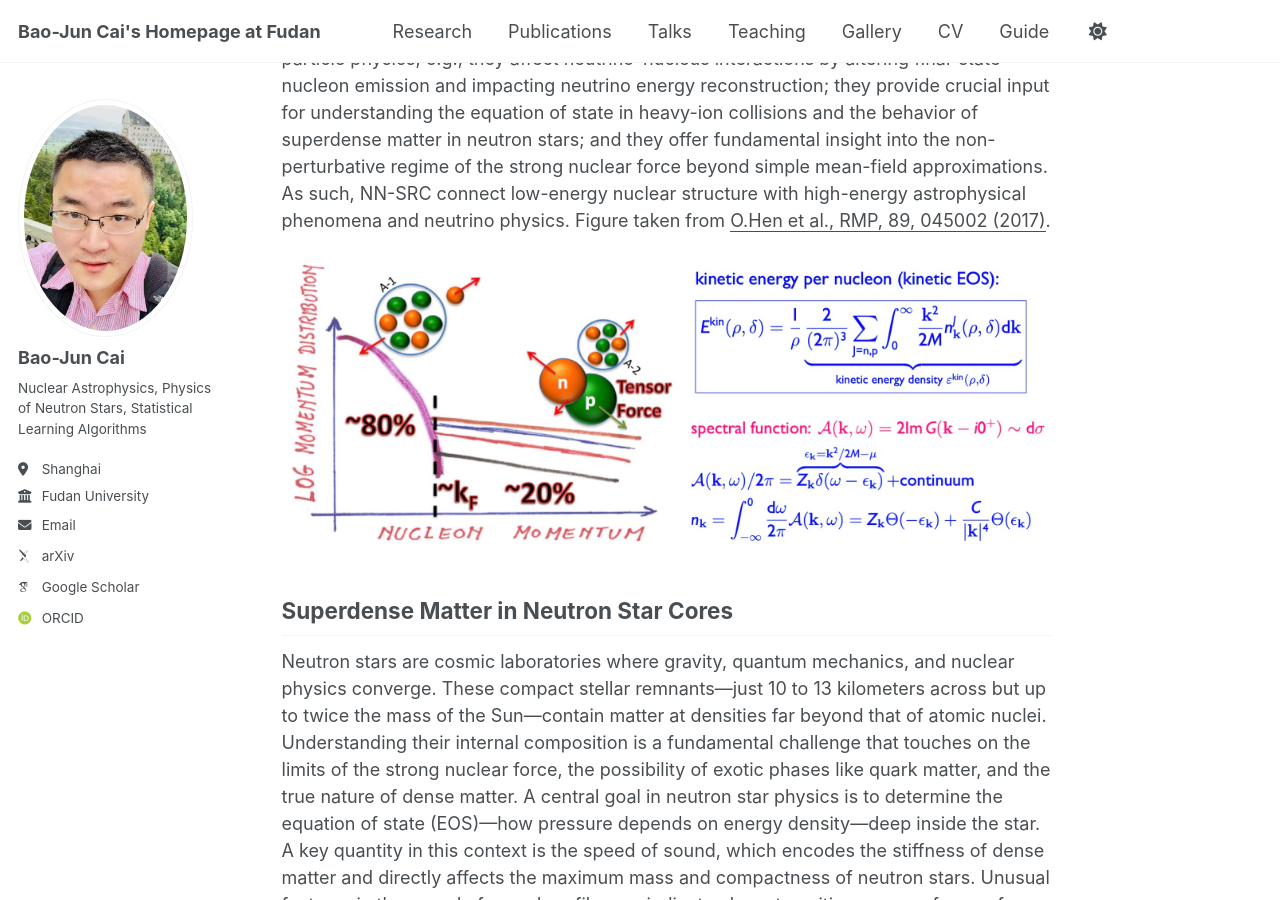
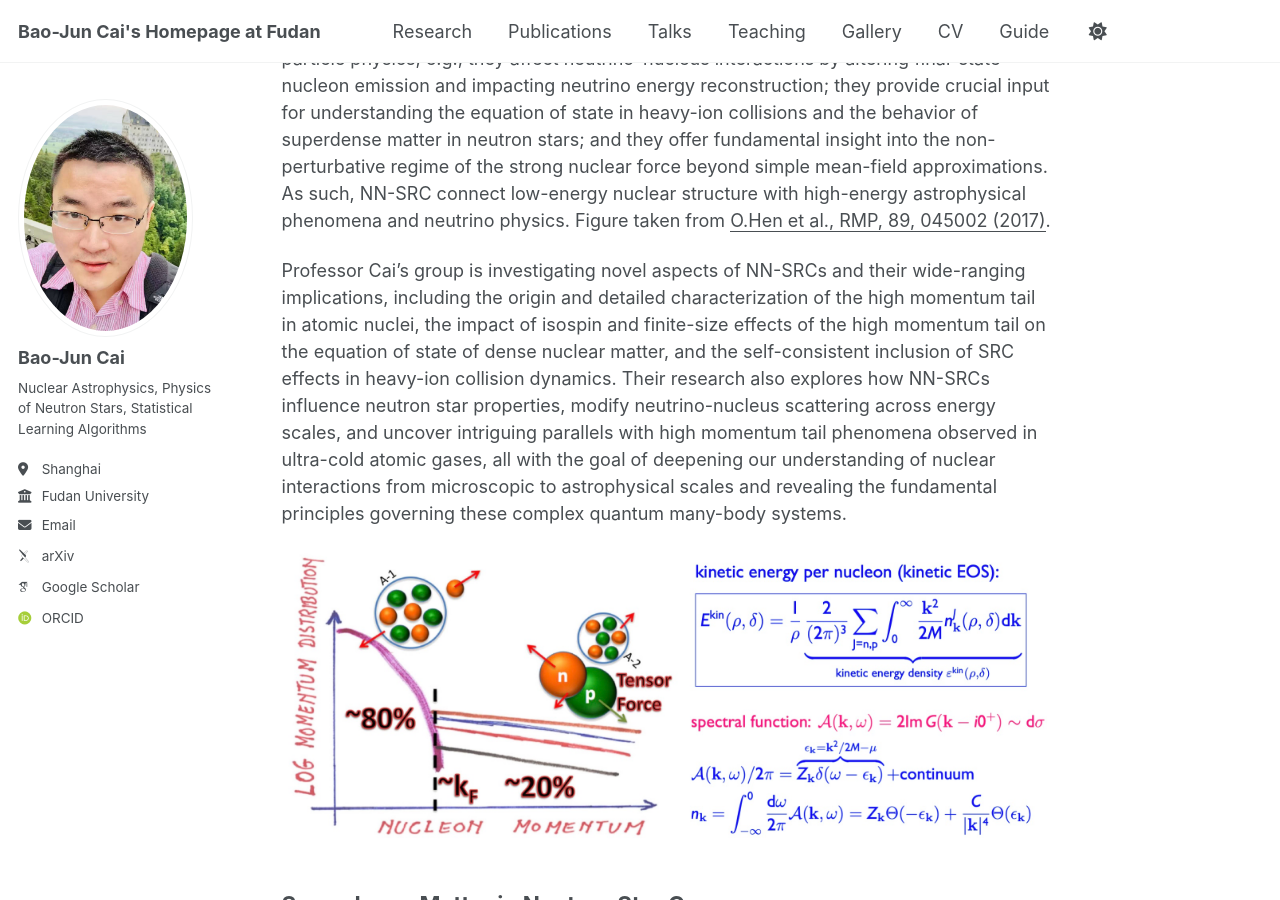
Before and after one commit to bjcai-phys/bjcai-phys.github.io, a Jekyll site: the page built from _pages/research.md, in a window 1280 px wide and 900 px high, scrolled down 381 px. Built offline with Jekyll 4.4.1, drawn with Linux system fonts in a browser that asks for light colours; some web fonts are replaced.

Commit message:
Update research.md

```diff
--- a/_pages/research.md
+++ b/_pages/research.md
@@ -8,6 +8,8 @@ author_profile: true
 ## Nucleon-Nucleon Short Range Correlations
 
 Nucleon-nucleon short range correlations (NN-SRCs) refer to the phenomenon where two nucleons inside a nucleus form tightly correlated pairs due to strong interactions at short distances, leading to high-momentum components in the nuclear wave function. About 20%-25% of nucleons participate in such correlations, with a strong dominance of proton–neutron pairs. NN-SRC generate a characteristic high-momentum tail in the single-nucleon momentum distribution, which significantly deviates from traditional independent-particle models. These correlations play a pivotal role in several areas of nuclear and particle physics, e.g., they affect neutrino–nucleus interactions by altering final-state nucleon emission and impacting neutrino energy reconstruction; they provide crucial input for understanding the equation of state in heavy-ion collisions and the behavior of superdense matter in neutron stars; and they offer fundamental insight into the non-perturbative regime of the strong nuclear force beyond simple mean-field approximations. As such, NN-SRC connect low-energy nuclear structure with high-energy astrophysical phenomena and neutrino physics. Figure taken from <ins>O.Hen et al., RMP, 89, 045002 (2017)</ins>.
+
+Professor Cai’s group is investigating novel aspects of NN-SRCs and their wide-ranging implications, including the origin and detailed characterization of the high momentum tail in atomic nuclei, the impact of isospin and finite-size effects of the high momentum tail on the equation of state of dense nuclear matter, and the self-consistent inclusion of SRC effects in heavy-ion collision dynamics. Their research also explores how NN-SRCs influence neutron star properties, modify neutrino-nucleus scattering across energy scales, and uncover intriguing parallels with high momentum tail phenomena observed in ultra-cold atomic gases, all with the goal of deepening our understanding of nuclear interactions from microscopic to astrophysical scales and revealing the fundamental principles governing these complex quantum many-body systems.
 
 ![Sketch of nucleon momentum distribution, figure taken from <ins>O.Hen et al., RMP, 89, 045002</ins>](https://bjcai-phys.github.io/images/nk-skt.jpg){:width="100%"}
 
```
